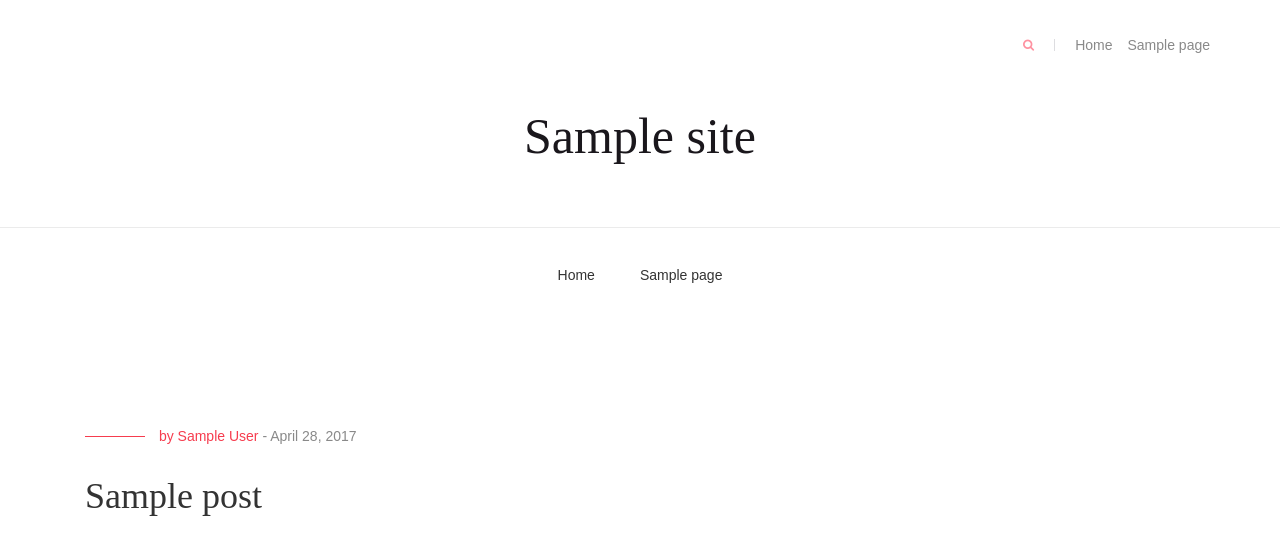
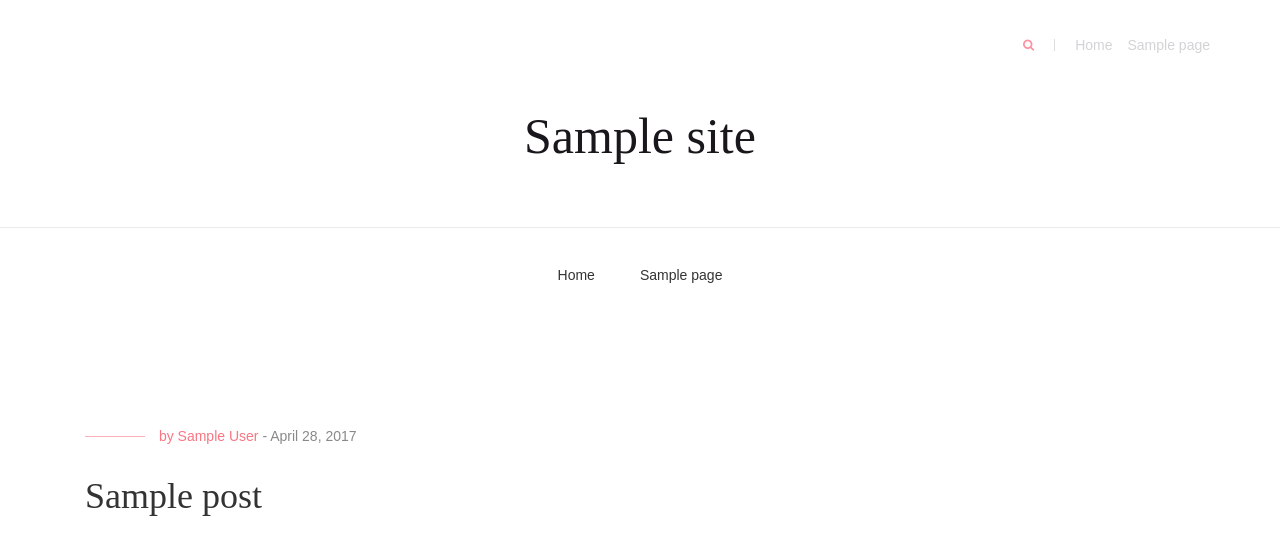
Before and after one commit to puikinsh/blaskan, a WordPress theme: template single.php in a window 1280 px wide. Shown: the top 533 px of the page. Run offline with PHP 8.4 and a stand-in for WordPress, Linux system fonts and the light colour scheme; the site name, menu and one post (Sample post) are stand-ins, and other content is empty; some libraries are stand-ins or nearby versions.

Commit message:
css fixes

```diff
--- a/searchform.php
+++ b/searchform.php
@@ -15,7 +15,7 @@
         <span class="screen-reader-text"><?php echo _x( 'Search for:', 'label', 'blaskan' ); ?></span>
     </label>
     <input type="search" id="<?php echo $unique_id; ?>" class="search-field"
-           placeholder="<?php echo esc_attr_x( 'Search &hellip;', 'placeholder', 'blaskan' ); ?>"
+           placeholder="<?php echo esc_attr_x( 'Search&hellip;', 'placeholder', 'blaskan' ); ?>"
            value="<?php echo get_search_query(); ?>" name="s"/>
     <button type="submit" class="search-submit">
         <i class="fa fa-search" aria-hidden="true"></i>
--- a/style.css
+++ b/style.css
@@ -263,6 +263,19 @@ th {
 .entry-content table th {
     padding: 5px;
     border-right: 1px solid #ebebeb;
+}
+
+::-webkit-input-placeholder { /* Chrome/Opera/Safari */
+  color: #898989;
+}
+::-moz-placeholder { /* Firefox 19+ */
+  color: #898989;
+}
+:-ms-input-placeholder { /* IE 10+ */
+  color: #898989;
+}
+:-moz-placeholder { /* Firefox 18- */
+  color: #898989;
 }
 
 /*--------------------------------------------------------------
@@ -910,6 +923,11 @@ a:active {
     display: block;
     line-height: 30px;
     margin-right: 15px;
+    color: rgba( 171, 171, 178, .53 );
+}
+
+#social-menu li a:hover {
+    color: #ae3c4e;
 }
 
 #social-menu li:last-child a {
@@ -1836,11 +1854,12 @@ a:active {
     top: -4px;
     position: relative;
     margin-right: 10px;
+    opacity: .4;
 }
 
 .byline,
 .byline a {
-    color: #f63c4e;
+    color: rgba( 246, 60, 78, .7 );
 }
 
 .byline a:hover {
@@ -1858,7 +1877,7 @@ a:active {
 }
 
 .big-post .entry-header h2.entry-title {
-    margin: 25px 0 45px;
+    margin: 20px 0 45px;
 }
 
 .entry-header h2.entry-title a {
@@ -1890,9 +1909,9 @@ a:active {
     float: right;
 }
 .entry-footer.index-entry .social-icons {
-    color: #898989;
+    color: rgba( 137, 137, 137, .5 );
     margin-left: 0;
-    margin-right: 25px;
+    margin-right: 15px;
 }
 .entry-footer.index-entry .social-icons:hover {
     color: #ae3c4e;
```
